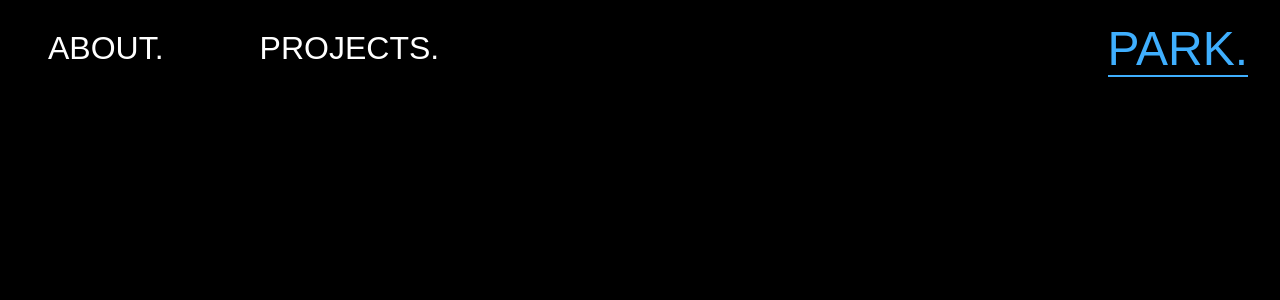
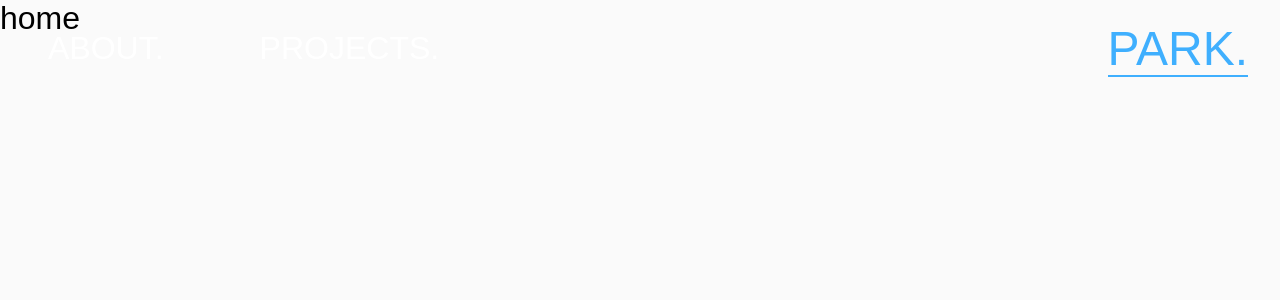
Before and after one commit to qkrwogns9703/jaehunpark_portfolio, a React (Create React App) app: page / in a window 1280 px wide. Shown: the top 300 px of the page. Built offline with nearby package versions, Linux system fonts and the light colour scheme.

Commit message:
Modify Component Structure

```diff
--- a/src/components/App.jsx
+++ b/src/App.jsx
@@ -1,20 +1,22 @@
 import './App.css';
 import { BrowserRouter, Route, Redirect, Switch } from 'react-router-dom';
-import NavContainer from '../container/nav/NavContainer';
-import AboutContainer from '../container/about/AboutContainer';
+import Nav from './components/Nav';
+import About from './pages/About';
+import Home from './pages/Home';
+import Projects from './pages/Projects';
 const App = props => {
 	return (
 		<BrowserRouter>
-			<NavContainer />
+			<Nav />
 			<Switch>
 				<Route exact path='/'>
-					<AboutContainer />
+					<Home />
 				</Route>
 				<Route path='/about'>
-					<AboutContainer />
+					<About />
 				</Route>
 				<Route path='/projects'>
-					<AboutContainer />
+					<Projects />
 				</Route>
 				<Redirect from='*' to='/' />
 			</Switch>
--- a/src/container/about/AboutContainer.jsx
+++ /dev/null
@@ -1,7 +0,0 @@
-import React from 'react';
-import About from '../../components/about/About';
-const AboutContainer = props => {
-	return <About />;
-};
-
-export default AboutContainer;
--- a/src/container/nav/NavContainer.jsx
+++ /dev/null
@@ -1,6 +0,0 @@
-import React, { useEffect, useState } from 'react';
-import Nav from '../../components/nav/Nav';
-const NavContainer = props => {
-	return <Nav />;
-};
-export default NavContainer;
--- a/src/index.js
+++ b/src/index.js
@@ -1,6 +1,6 @@
 import React from 'react';
 import ReactDOM from 'react-dom';
-import App from './components/App.jsx';
+import App from './App';
 
 ReactDOM.render(
 	<React.StrictMode>
--- a/src/components/about/About.jsx
+++ b/src/pages/About.jsx
@@ -4,7 +4,7 @@ import styled from 'styled-components';
 const AboutContainer = styled.div`
 	height: 120vh;
 	padding-top: 6rem;
-	background-color: #000;
+	background-color: #121212;
 `;
 
 const About = props => {
--- /dev/null
+++ b/src/pages/Home.jsx
@@ -0,0 +1,5 @@
+import React from 'react';
+
+const Home = props => <div>home</div>;
+
+export default Home;
--- /dev/null
+++ b/src/pages/Projects.jsx
@@ -0,0 +1,5 @@
+import React from 'react';
+
+const Projects = props => <div>Projects</div>;
+
+export default Projects;
```
Also changed, not shown: src/App.css (renamed from src/components/App.css), src/components/Bitda.jsx (added), src/components/GoldenTime.jsx (added), src/components/Nav.jsx (renamed from src/components/nav/Nav.jsx).
